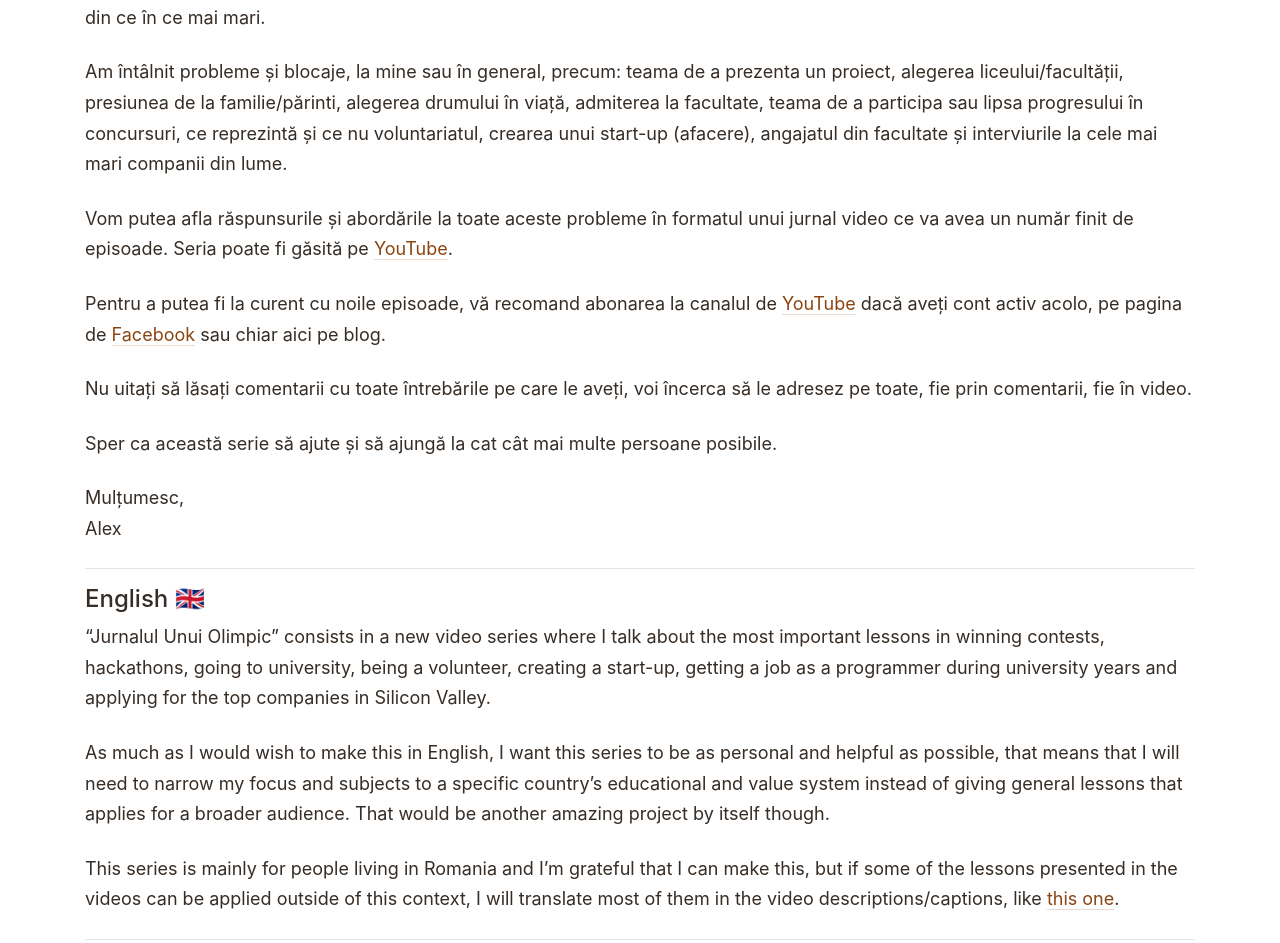
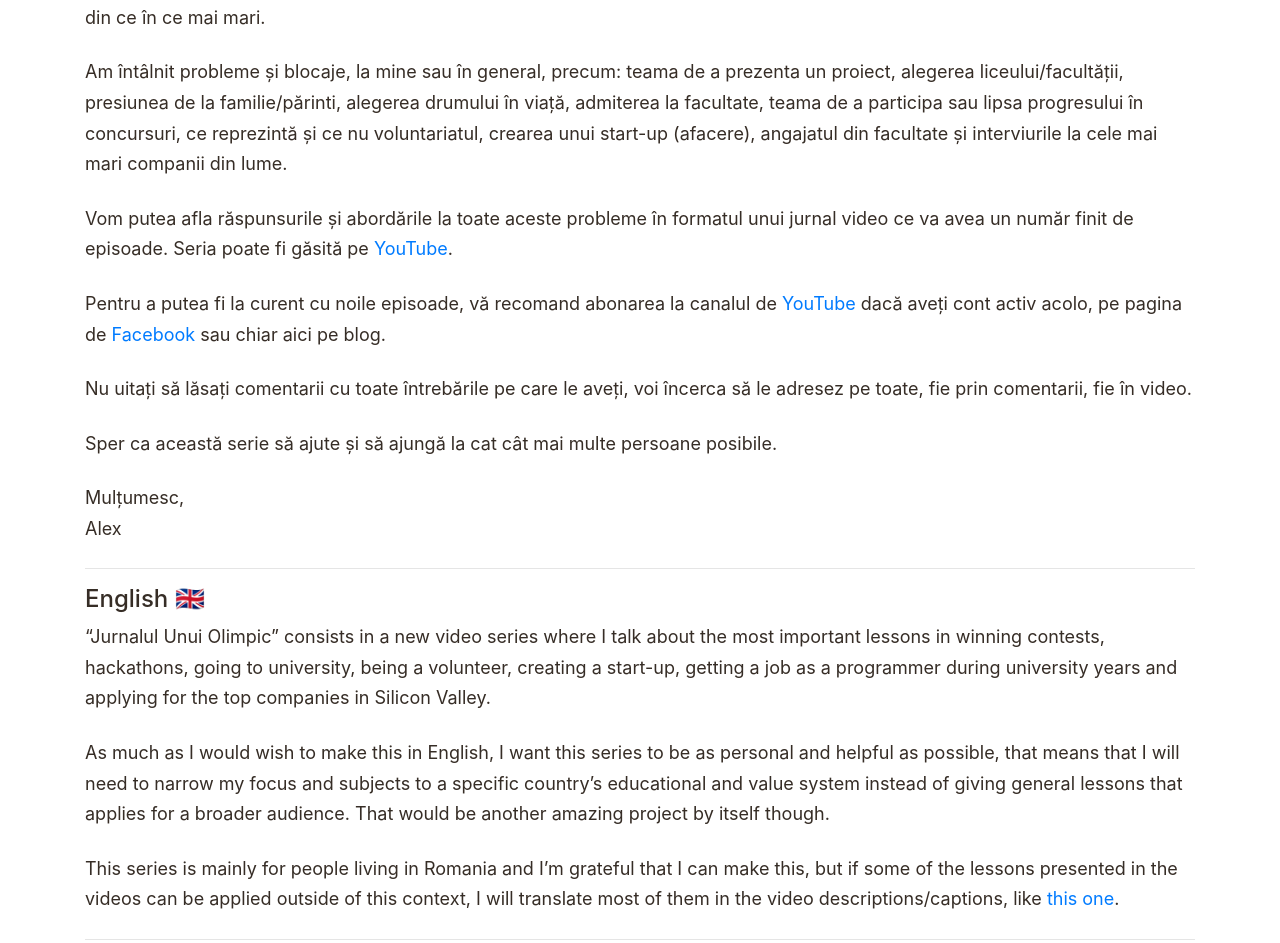
Before and after one commit to alexand-ro/alexand-ro.github.io, a Jekyll site: the page built from jurnalul-unui-olimpic.html, in a window 1280 px wide. Shown: the part 1323-2266 px from the top of the page. Built offline with Jekyll 4.4.1, drawn with Linux system fonts in a browser that asks for light colours; comment, search, counter and statistics services are not loaded.

Commit message:
link decoration

```diff
--- a/_sass/main.scss
+++ b/_sass/main.scss
@@ -198,9 +198,7 @@ article .content h3 {
 }
 
 article .content a {
-  color: #8b4513;
   text-decoration: none;
-  border-bottom: 1px solid rgba(139, 69, 19, 0.2);
   transition: border-color 0.2s ease;
 }
 
```
